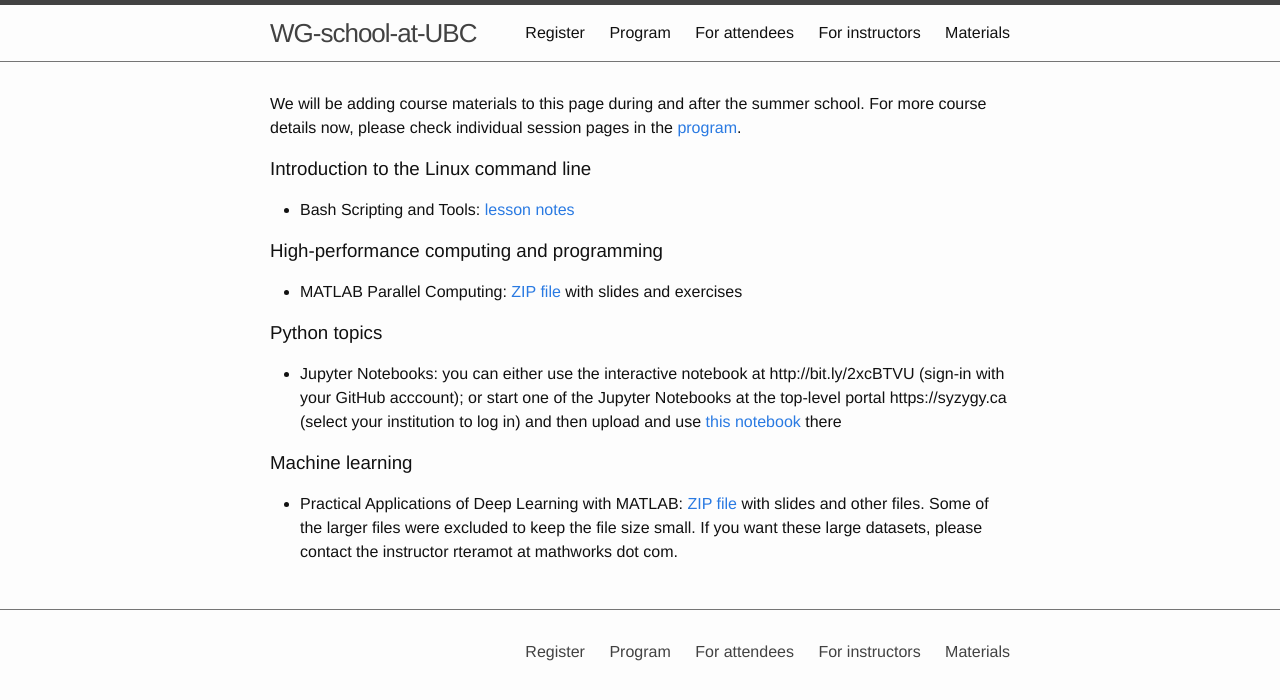
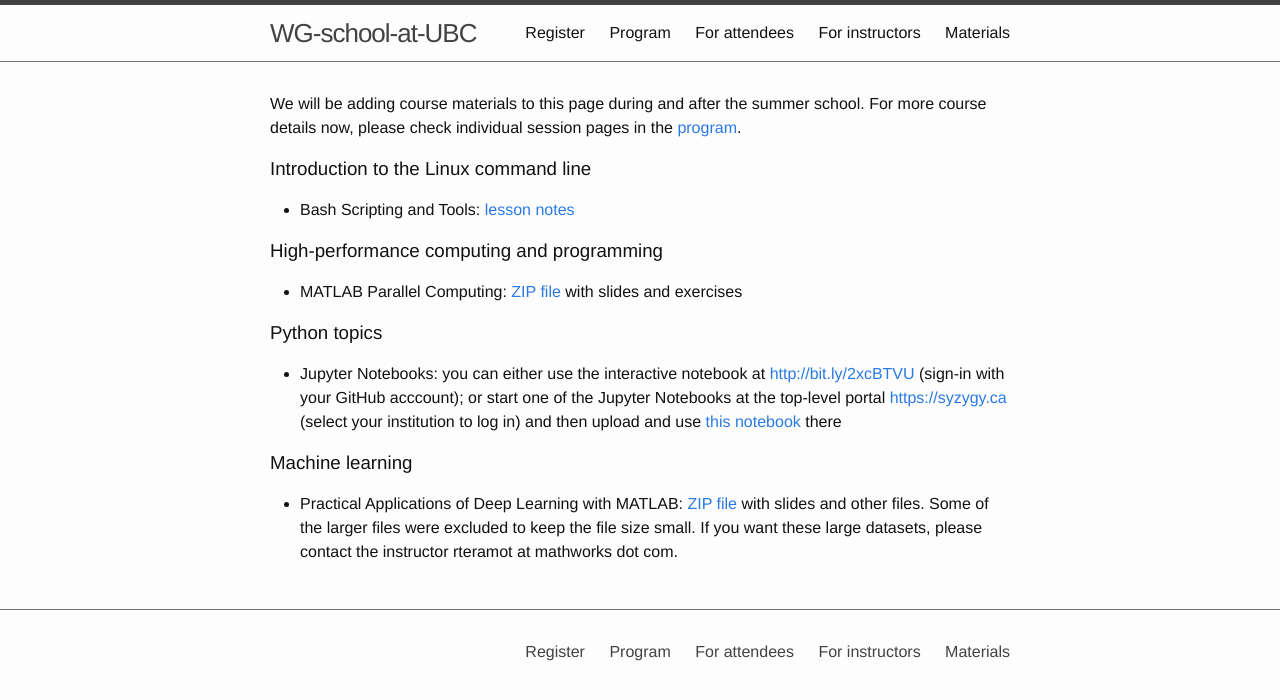
Before and after one commit to WestGrid/ubcSummerSchool2019, a Jekyll site: the page built from 4-materials.md, in a window 1280 px wide. Shown: the top 700 px of the page. Built offline with Jekyll 4.4.1, drawn with Linux system fonts in a browser that asks for light colours; part of the change alters nothing that is shown.

Commit message:
2019-Jun-24 13:47

```diff
--- a/4-materials.md
+++ b/4-materials.md
@@ -17,10 +17,11 @@ details now, please check individual session pages in the [program]({{ site.base
 
 ### Python topics
 
-- Jupyter Notebooks: you can either use the interactive notebook at http://bit.ly/2xcBTVU (sign-in with
-  your GitHub acccount); or start one of the Jupyter Notebooks at the top-level portal https://syzygy.ca
-  (select your institution to log in) and then upload and use [this notebook]({{ site.baseurl
-  }}/materials/WestGridRSSNotes-master.zip) there
+- Jupyter Notebooks: you can either use the interactive notebook at <a href="http://bit.ly/2xcBTVU"
+  target="_blank">http://bit.ly/2xcBTVU</a> (sign-in with your GitHub acccount); or start one of the
+  Jupyter Notebooks at the top-level portal <a href="https://syzygy.ca"
+  target="_blank">https://syzygy.ca</a> (select your institution to log in) and then upload and use
+  [this notebook]({{ site.baseurl }}/materials/WestGridRSSNotes-master.zip) there
 
 ### Machine learning
 
```
